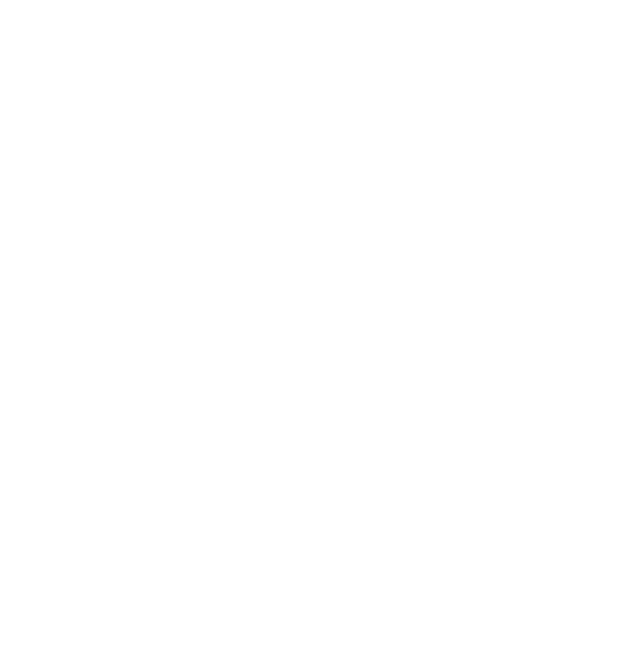
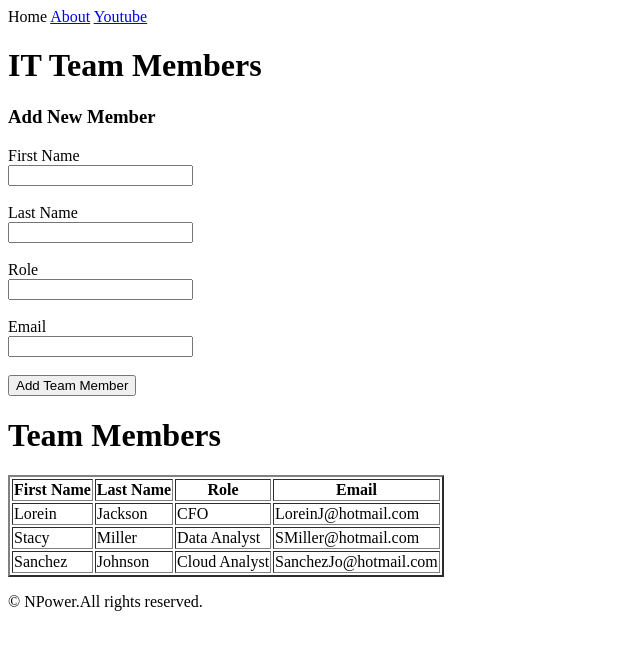
Before and after one commit to Judy-Che/Path2tech_HTML_Project, a plain HTML site: page index.html in a window 1280 px wide. Shown: the whole page, without its empty margins (0-640 px from the left). Drawn offline with Linux system fonts and the light colour scheme.

Commit message:
2 commit changes

```diff
--- a/index.html
+++ b/index.html
@@ -3,9 +3,67 @@
 <head>
   <meta charset="UTF-8">
   <meta name="viewport" content="width=device-width, initial-scale=1.0">
-  <title>HTML Project</title>
 </head>
 <body>
+    <Home href="https://www.youtube.com/">Home</a>
+        <a href="https://www.youtube.com/">About</a>
+        <a href="www.youtube.com" target="_blank">Youtube</a>
+        <title>HTML Project</title>
+        <h1>IT Team Members</h1>
+        <h3>Add New Member</h3>
 
+        <form>
+        <label for="First Name"> First Name</label>
+        <br>
+        <input type=" text" id="firstname" name="firstname"</input>
+        <br>
+        <br>
+        <label for="Last Name"> Last Name</label>
+        <br>
+        <input type=" text" id="lastname" name="lastname"</input>
+        <br> <br>
+
+        <label for="Role">Role</label>
+        <br>
+        <input type=" text" id="role" name="role"</input> <br> <br>
+
+        <label for="Email">Email</label>
+        <br>
+        <input type=" text" id="email" name="email"</input>
+        <br> <br>
+     <button type="">
+
+        Add Team Member
+     </button>
+
+        </form>
+        <h1>Team Members</h1>
+<table border="2">
+   <tr>
+      <td> <strong>First Name</strong</td>
+      <td><strong>Last Name</strong></td>
+      <td><strong> <center>Role</center></strong></td>
+      <td><strong><center>Email</center></strong></td>
+   </tr>
+   <tr>
+         <td>Lorein</td>
+         <td>Jackson</td>
+         <td>CFO</td>
+         <td>LoreinJ@hotmail.com</td>
+      </tr>
+
+      <tr>
+         <td>Stacy</td>
+         <td>Miller</td>
+         <td>Data Analyst</td>
+         <td>SMiller@hotmail.com</td>
+      </tr>
+      <tr>
+         <td>Sanchez</td>
+         <td>Johnson</td>
+         <td>Cloud Analyst</td>
+         <td>SanchezJo@hotmail.com</td>
+      </tr>
+        </table>
+   <p>&copy; NPower.All rights reserved.</p>
 </body>
-</html>
```
